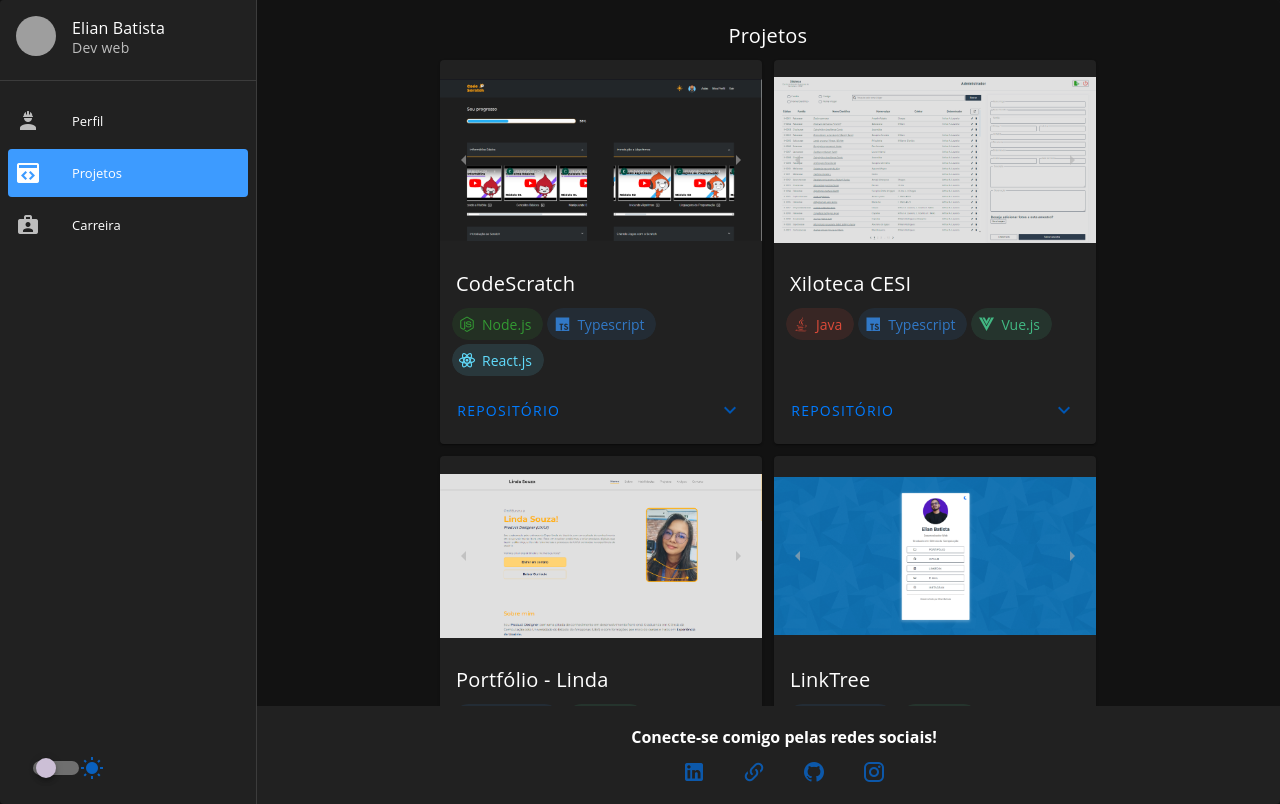
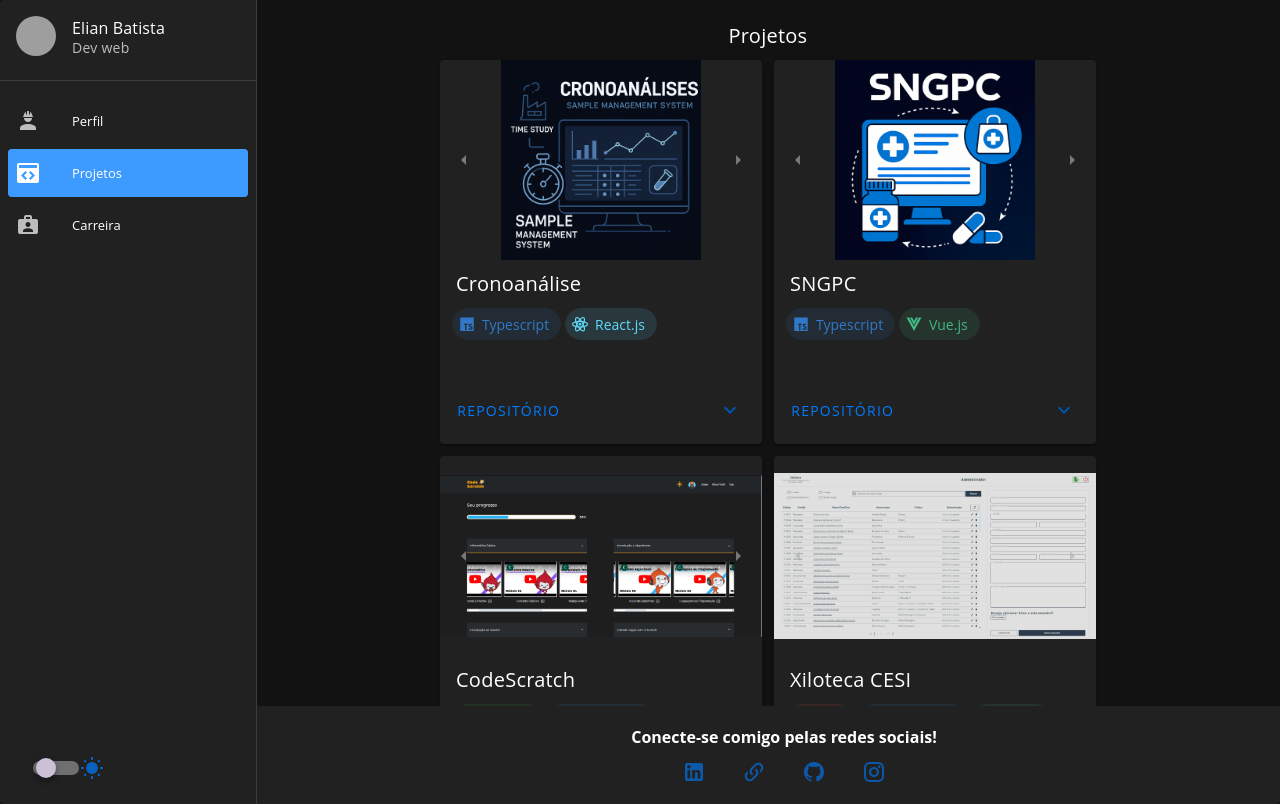
Before and after one commit to Elian-beep/portfolio, a Vue app: page /projects in a window 1280 px wide. Built offline with nearby package versions, Linux system fonts and the light colour scheme; grey boxes are pictures that could not be loaded.

Commit message:
feat: add new projects

```diff
--- a/src/mocks/projects.ts
+++ b/src/mocks/projects.ts
@@ -13,7 +13,29 @@ import codescratch_desktop_class from '@/assets/images/projects/codescratch/code
 import codescratch_mobile_home from '@/assets/images/projects/codescratch/codescratch_mobile_home.png';
 import codescratch_mobile_class from '@/assets/images/projects/codescratch/codescratch_mobile_home.png';
 
+import sngpc_desktop from '@/assets/images/projects/sngpc/sngpc.png';
+
+import cronoanalise_desktop from '@/assets/images/projects/cronoanalise/cronoanalise.png';
+
 export let projects = [
+    {
+        id: 6,
+        title: 'Cronoanálise',
+        description: 'Sistame de fábrica para coleta e gerenciamento de amostras temporais quanto ao fluxo de processo em uma esteira de fabricação, destinada a monitorar e gerenciar cronoanálies referente a amostras',
+        repo: '#',
+        stacks: ['Typescript', 'React.js'],
+        images: [cronoanalise_desktop],
+        isShow: false,
+    },
+    {
+        id: 5,
+        title: 'SNGPC',
+        description: 'Sistema Nacional de Gerenciamento de Produtos Controlados da rede de farmácias Bemol (Bemol Farma), com intuito de informatizar e monitorar a movimentação de medicamentos sujeitos a controle especial no Brasil',
+        repo: '#',
+        stacks: ['Typescript', 'Vue.js'],
+        images: [sngpc_desktop],
+        isShow: false,
+    },
     {
         id: 4,
         title: 'CodeScratch',
```
Also changed, not shown: src/assets/images/projects/cronoanalise/cronoanalise.png (added), src/assets/images/projects/sngpc/sngpc.png (added).
